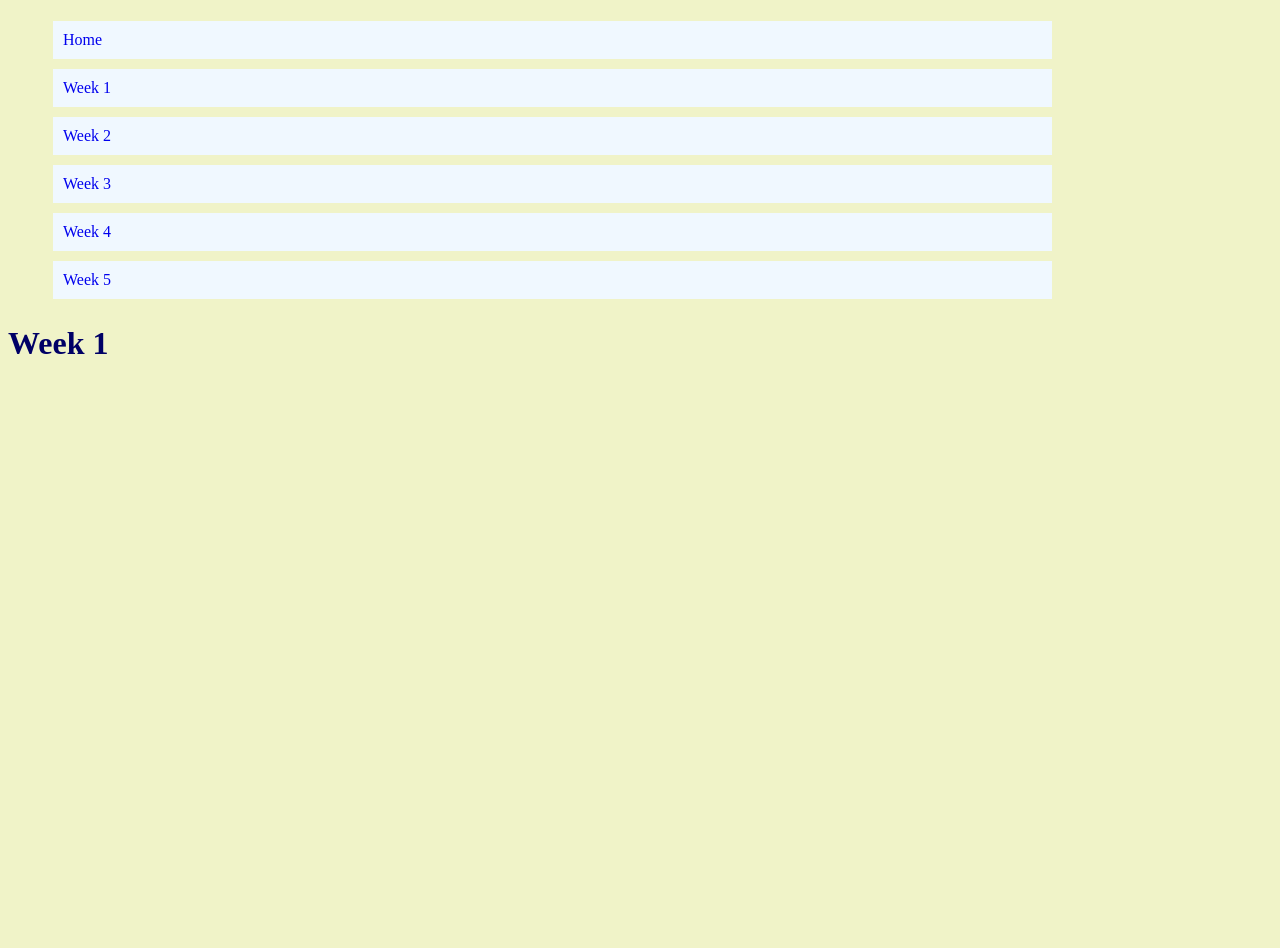
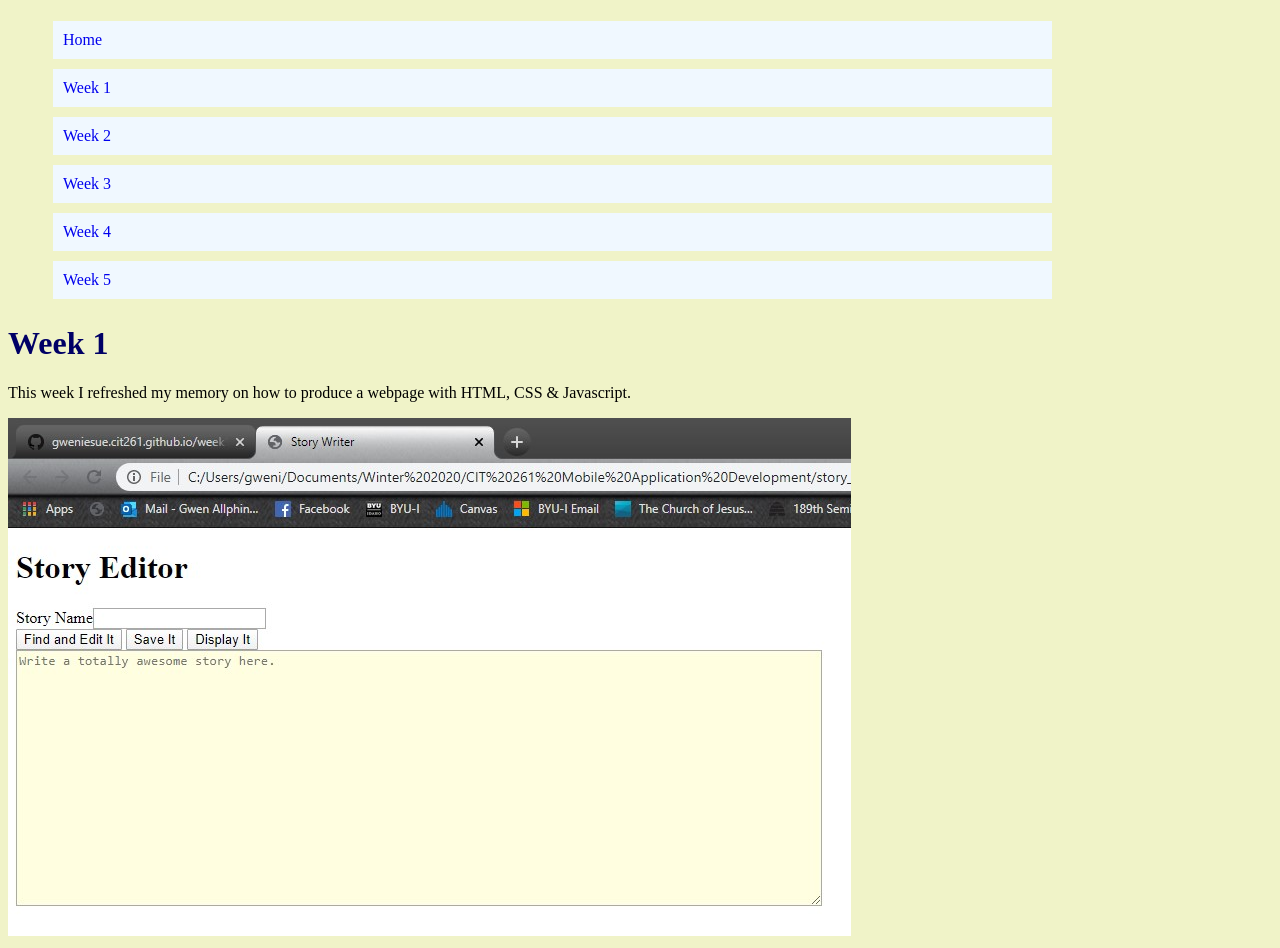
Before and after one commit to gweniesue/gweniesue.cit261.github.io, a plain HTML site: page week1.html in a window 1280 px wide. Before the commit the page ends 800 px from the top, so only its background shows below. Drawn offline with Linux system fonts and the light colour scheme.

Commit message:
Saturday PM

```diff
--- a/week1.html
+++ b/week1.html
@@ -21,7 +21,13 @@
     </header>
     <main>
         <h1>Week 1</h1>
-        <section></section>
+
+        <section>
+            <p>This week I refreshed my memory on how to produce a webpage with
+                HTML, CSS & Javascript.
+            </p>
+            <img src="images/Week 1 Project.jpg" alt="Story Editor">
+        </section>
     </main>
     <footer></footer>
 </body>
```
Also changed, not shown: images/Week 1 Project.jpg (added).
